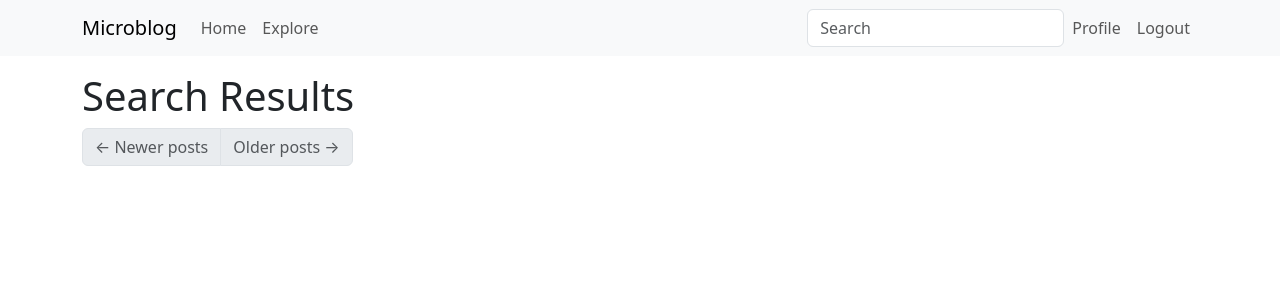
After one commit to CB-Azul/Microblog, a Flask app: template app/templates/search.html in a window 1280 px wide. The commit adds this page. Shown: the top 300 px of the page. Run offline with Flask 3, Linux system fonts and the light colour scheme; the template is opened without the code that fills it, so the values that code supplies are empty; the visitor is signed in with stand-in values (Sample User, id 1); data comes from the database, SQL or seed files in the repository; both versions use the stored data as it was after the commit; some libraries are stand-ins or nearby versions.

Commit message:
added search features

```diff
--- a/app/__init__.py
+++ b/app/__init__.py
@@ -9,6 +9,7 @@ import os
 from flask_mail import Mail
 from flask_moment import Moment
 from flask_babel import Babel, lazy_gettext as _l
+from elasticsearch import Elasticsearch
 
 def get_locale():
     return request.accept_languages.best_match(current_app.config['LANGUAGES'])
@@ -47,6 +48,10 @@ def create_app(config_class=Config):
     from app.cli import bp as cli_bp
     app.register_blueprint(cli_bp)
 
+    app.elasticsearch = Elasticsearch([app.config['ELASTICSEARCH_URL']])\
+        if app.config['ELASTICSEARCH_URL'] else None
+
+
     if not app.debug and not app.testing:
         if app.config['MAIL_SERVER']:
             auth = None
--- a/app/main/forms.py
+++ b/app/main/forms.py
@@ -5,6 +5,18 @@ from wtforms.validators import DataRequired, ValidationError, Length
 import sqlalchemy as sa
 from app import db
 from app.models import User
+from flask import request
+
+
+class SearchForm(FlaskForm):
+    q = StringField(_l('Search'), validators=[DataRequired()])
+
+    def __init__(self, *args, **kwargs):
+        if 'formdata' not in kwargs:
+            kwargs['formdata'] = request.args
+        if 'meta' not in kwargs:
+            kwargs['meta'] = {'csrf': False}
+        super(SearchForm, self).__init__(*args, **kwargs)
 
 
 class EditProfileForm(FlaskForm):
--- a/app/main/routes.py
+++ b/app/main/routes.py
@@ -2,7 +2,7 @@ from datetime import datetime, timezone
 from flask import render_template, redirect, url_for, flash, request, g, current_app
 from app import db
 from app.main import bp
-from app.main.forms import EditProfileForm, EmptyForm, PostForm
+from app.main.forms import EditProfileForm, EmptyForm, PostForm, SearchForm
 from flask_login import current_user, login_required
 from app.models import User, Post
 import sqlalchemy as sa
@@ -16,6 +16,7 @@ def before_request():
     if current_user.is_authenticated:
         current_user.last_seen = datetime.now(timezone.utc)
         db.session.commit()
+        g.search_form = SearchForm()
     g.locale = str(get_locale())
 
 
@@ -138,8 +139,17 @@ def explore():
         if posts.has_prev else None
 
     return  render_template('index.html', title=_('Explore'), posts=posts.items, next_url=next_url, prev_url=prev_url)
-# @app.before_request
-# def before_request():
-#     if current_user.is_authenticated:
-#         current_user.last_seen = datetime.now(timezone.utc)
-#         db.session.commit()
+
+
+@bp.route('/search')
+@login_required
+def search():
+    if not g.search_form.validate():
+        return redirect(url_for('main.explore'))
+    page = request.args.get('page', 1, type=int)
+    posts, total = Post.search(g.search_form.q.data, page, current_app.config['POSTS_PER_PAGE'])
+    next_url = url_for('main.search', q=g.search_form.q.data, page=page + 1)\
+        if total > page * current_app.config['POSTS_PER_PAGE'] else None
+    prev_url = url_for('main.search', q=g.search_form.q.data, page=page - 1)\
+        if total > 1 else None
+    return render_template('search.html', title=_('Search'), posts=posts, next_url=next_url, prev_url=prev_url)
--- a/app/models.py
+++ b/app/models.py
@@ -8,6 +8,56 @@ from flask_login import UserMixin
 from hashlib import md5
 from time import time
 import jwt
+from flask import current_app
+from app.search import add_to_index, remove_from_index, query_index
+
+
+class SearchableMixin(object):
+    @classmethod
+    def search(cls, expression, page, per_page):
+        ids, total = query_index(cls.__tablename__, expression, page, per_page)
+        if total == 0:
+            return [], 0
+        when = []
+        for i in range(len(ids)):
+            when.append((ids[i], i))
+        query = sa.select(cls).where(cls.id.in_(ids)).order_by(
+            db.case(*when, value=cls.id))
+        return db.session.scalars(query), total
+
+
+    @classmethod
+    def before_commit(cls, session):
+        session._changes = {
+            'add':  list(session.new),
+            'update': list(session.dirty),
+            'delete': list(session.deleted)
+        }
+
+
+    @classmethod
+    def after_commit(cls, session):
+        for obj in session._changes['add']:
+            if isinstance(obj, SearchableMixin):
+                add_to_index(obj.__tablename__, obj)
+        for obj in session._changes['update']:
+            if isinstance(obj, SearchableMixin):
+                add_to_index(obj.__tablename__, obj)
+        for obj in session._changes['delete']:
+            if isinstance(obj, SearchableMixin):
+                remove_from_index(obj.__tablename__, obj)
+        session._changes = None
+
+
+    @classmethod
+    def reindex(cls):
+        for obj in db.session.scalars(sa.select(cls)):
+            add_to_index(cls.__tablename__, obj)
+
+
+db.event.listen(db.session, 'before_commit', SearchableMixin.before_commit)
+db.event.listen(db.session, 'after_commit', SearchableMixin.after_commit)
+
 
 followers =sa.Table(
     'followers',
@@ -15,6 +65,7 @@ followers =sa.Table(
     sa.Column('follower_id', sa.Integer, sa.ForeignKey('user.id'), primary_key=True),
     sa.Column('followed_id', sa.Integer, sa.ForeignKey('user.id'), primary_key=True)
 )
+
 
 class User(UserMixin, db.Model):
     id: so.Mapped[int] = so.mapped_column(primary_key=True)
@@ -30,6 +81,7 @@ class User(UserMixin, db.Model):
     followers: so.WriteOnlyMapped['User'] = so.relationship(secondary=followers, primaryjoin=(followers.c.followed_id == id),
                                                             secondaryjoin=(followers.c.follower_id == id),
                                                             back_populates='following')
+
 
     def __repr__(self):
         return '<User {}>'.format(self.username)
@@ -81,18 +133,21 @@ class User(UserMixin, db.Model):
 
     def get_reset_password_token(self, expires_in=600):
         return jwt.encode({'reset_password': self.id, 'exp': time() + expires_in},
-                          app.config['SECRET_KEY'], algorithm='HS256')
+                          current_app.config['SECRET_KEY'], algorithm='HS256')
+
 
     @staticmethod
     def verify_reset_password_token(token):
         try:
-            id = jwt.decode(token, app.config['SECRET_KEY'],
+            id = jwt.decode(token, current_app.config['SECRET_KEY'],
                             algorithms=['HS256'])['reset_password']
         except:
             return
         return db.session.get(User, id)
 
-class Post(db.Model):
+
+class Post(SearchableMixin, db.Model):
+    __searchable__ = ['body']
     id: so.Mapped[int] = so.mapped_column(primary_key=True)
     body: so.Mapped[str] = so.mapped_column(sa.String(140))
     timestamp: so.Mapped[datetime] = so.mapped_column(index=True, default=lambda: datetime.now(timezone.utc))
--- a/app/templates/base.html
+++ b/app/templates/base.html
@@ -30,6 +30,15 @@
                         <a class="nav-link" aria-current="page" href="{{ url_for('main.explore' )}}">{{ _('Explore') }}</a>
                     </li>
                 </ul>
+                {% if g.search_form %}
+                <form class="navbar-form navbar-left" method="get"
+                        action="{{ url_for('main.search') }}">
+                    <div class="form-group">
+                        {{ g.search_form.q(size=20, class='form-control',
+                            placeholder=g.search_form.q.label.text) }}
+                    </div>
+                </form>
+                {% endif %}
                 <ul class="navbar-nav mb-2 mb-lg-0">
                     {% if current_user.is_anonymous %}
                     <li class="nav-item">
@@ -67,7 +76,7 @@
         <script>
             async function translate(sourceElem, destElem, sourceLang, destLang) {
               document.getElementById(destElem).innerHTML =
-          '<img src="{{ url_for('static', filename='loading.gif') }}">';
+                '<img src="{{ url_for('static', filename='loading.gif') }}">';
               const response = await fetch('/translate', {
                 method: 'POST',
                 headers: {'Content-Type': 'application/json; charset=utf-8'},
--- a/app/templates/email/reset_password.html
+++ b/app/templates/email/reset_password.html
@@ -4,12 +4,12 @@
         <p>Dear {{ user.username }},</p>
         <p>
             To reset your password
-            <a href="{{ url_for('reset_password', token=token, _external=True) }}">
+            <a href="{{ url_for('auth.reset_password', token=token, _external=True) }}">
                 click here
             </a>.
         </p>
         <p>Alternatively, you can paste the following link in your browser's address bar:</p>
-        <p>{{ url_for('reset_password', token=token, _external=True) }}</p>
+        <p>{{ url_for('auth.reset_password', token=token, _external=True) }}</p>
         <p>If you have not requested a password reset simply ignore this message.</p>
         <p>Sincerely,</p>
         <p>The Microblog Team</p>
--- a/app/templates/email/reset_password.txt
+++ b/app/templates/email/reset_password.txt
@@ -2,7 +2,7 @@ Dear {{ user.username }},
 
 To reset your password click the link below:
 
-{{ url_for('reset_password', token=token, _external=True) }}
+{{ url_for('auth.reset_password', token=token, _external=True) }}
 
 If you have not requested a password reset simplt ignore this message.
 
--- /dev/null
+++ b/app/templates/search.html
@@ -0,0 +1,22 @@
+{% extends "base.html" %}
+
+{% block content %}
+    <h1>{{ _('Search Results') }}</h1>
+    {% for post in posts %}
+        {% include '_post.html' %}
+    {% endfor %}
+    <nav aria-label="Post navigation">
+        <ul class="pagination">
+            <li class="page-item{% if not prev_url %} disabled{% endif %}">
+                <a class="page-link" href="{{ prev_url }}">
+                    <span aria-hidden="true">&larr;</span> {{ _('Newer posts' )}}
+                </a>
+            </li>
+            <li class="page-item{% if not next_url %} disabled{% endif %}">
+                <a class="page-link" href="{{ next_url }}">
+                    {{ _('Older posts')}} <span aria-hidden="true">&rarr;</span>
+                </a>
+            </li>
+        </ul>
+    </nav>
+{% endblock %}
--- a/config.py
+++ b/config.py
@@ -17,3 +17,4 @@ class Config(object):
     POSTS_PER_PAGE = 5
     LANGUAGES = ['en', 'es', 'fil', 'ja']
     MS_TRANSLATOR_KEY = os.environ.get('MS_TRANSLATOR_KEY')
+    ELASTICSEARCH_URL = os.environ.get('ELASTICSEARCH_URL')
--- a/requirements.txt
+++ b/requirements.txt
@@ -8,6 +8,8 @@ certifi==2024.2.2
 charset-normalizer==3.3.2
 click==8.1.7
 dnspython==2.5.0
+elastic-transport==8.12.0
+elasticsearch==8.12.0
 email-validator==2.1.0.post1
 Flask==3.0.0
 flask-babel==4.0.0
```
Also changed, not shown: app/search.py (added, +27 -0 lines), app.db.
